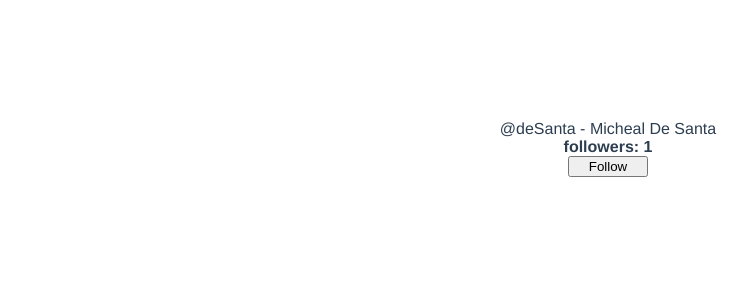
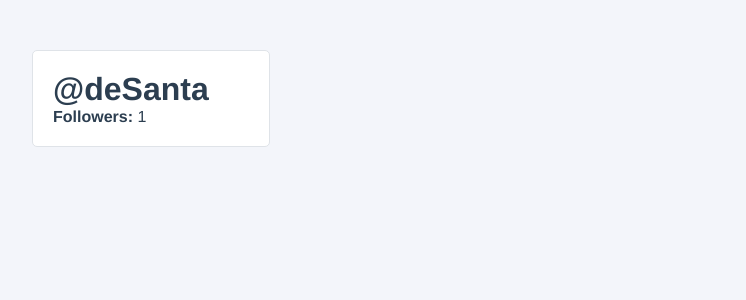
Before and after one commit to WaclawZ/twotter, a Vue app: page / in a window 1280 px wide. Shown: the top 300 px of the page, without its empty margins (32-778 px from the left). Built offline with nearby package versions, Linux system fonts and the light colour scheme.

Commit message:
code refactor

```diff
--- a/src/App.vue
+++ b/src/App.vue
@@ -1,65 +1,30 @@
 <template>
     <div id="app">
-        @{{ user.username }} - {{ fullName }}
-        <strong>followers: {{followers}}</strong>
-        <button @click="followUser">Follow</button>
+        <UserProfile/>
     </div>
 </template>
 
 <script>
+    import UserProfile from "./components/UserProfile";
 
     export default {
         name: 'App',
-        data() {
-            return {
-                followers: 0,
-                user: {
-                    id: 0,
-                    username: "deSanta",
-                    firstName: "Micheal",
-                    lastName: "De Santa",
-                    email: "michealdesanta@lossantos.com",
-                    isAdmin: true
-                }
-            }
-        },
-        watch: {
-            followers(newFollowerCount, oldFollowerCount) {
-                if (oldFollowerCount < newFollowerCount) {
-                    console.log(`${this.user.username} has gained a follower!`);
-                }
-            }
-        },
-        computed: {
-            fullName() {
-                return `${this.user.firstName} ${this.user.lastName}`;
-            }
-        },
-        methods: {
-            followUser() {
-                this.followers++;
-            }
-        },
-        mounted() {
-            this.followUser();
-        }
+        components: {UserProfile}
     }
 </script>
 
 <style>
+    body {
+        margin: 0;
+        padding: 0;
+    }
     #app {
         font-family: Avenir, Helvetica, Arial, sans-serif;
         -webkit-font-smoothing: antialiased;
         -moz-osx-font-smoothing: grayscale;
-        text-align: center;
-        display: flex;
-        flex-direction: column;
         color: #2c3e50;
-        margin-top: 60px;
-    }
-
-    button {
-        width: 80px;
-        align-self: center;
+        min-height: 100vh;
+        min-width: 100vw;
+        background-color: #F3F5FA;
     }
 </style>
--- /dev/null
+++ b/src/components/UserProfile.vue
@@ -0,0 +1,73 @@
+<template>
+    <div class="user-profile">
+        <div class="user-panel">
+            <h1 class="username">
+                @{{ user.username }}
+            </h1>
+            <div class="follower-count">
+                <strong>Followers: </strong> {{ followers }}
+            </div>
+        </div>
+    </div>
+</template>
+
+<script>
+    export default {
+        name: "UserProfile",
+        data() {
+            return {
+                followers: 0,
+                user: {
+                    id: 0,
+                    username: "deSanta",
+                    firstName: "Micheal",
+                    lastName: "De Santa",
+                    email: "michealdesanta@lossantos.com",
+                    isAdmin: true
+                }
+            }
+        },
+        watch: {
+            followers(newFollowerCount, oldFollowerCount) {
+                if (oldFollowerCount < newFollowerCount) {
+                    console.log(`${this.user.username} has gained a follower!`);
+                }
+            }
+        },
+        computed: {
+            fullName() {
+                return `${this.user.firstName} ${this.user.lastName}`;
+            }
+        },
+        methods: {
+            followUser() {
+                this.followers++;
+            }
+        },
+        mounted() {
+            this.followUser();
+        }
+    }
+</script>
+
+<style>
+    .user-profile {
+        display: grid;
+        grid-template-columns: 1fr 3fr;
+        padding: 50px 5%;
+    }
+
+    .user-panel {
+        display: flex;
+        flex-direction: column;
+        margin-right: 50px;
+        padding: 20px;
+        background-color: white;
+        border-radius: 5px;
+        border: 1px solid #DFE3E8
+    }
+
+    h1 {
+        margin: 0;
+    }
+</style>
```
